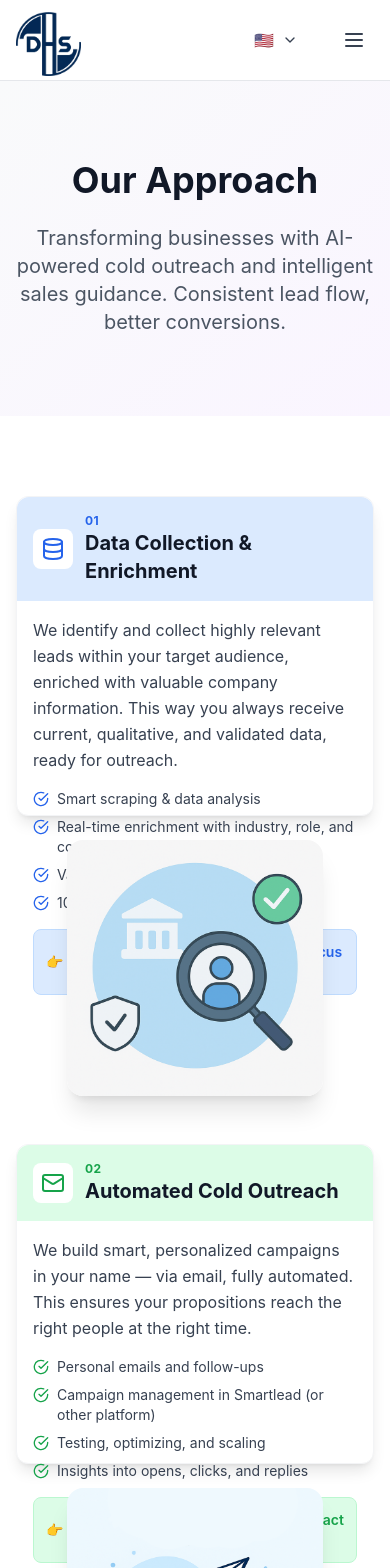
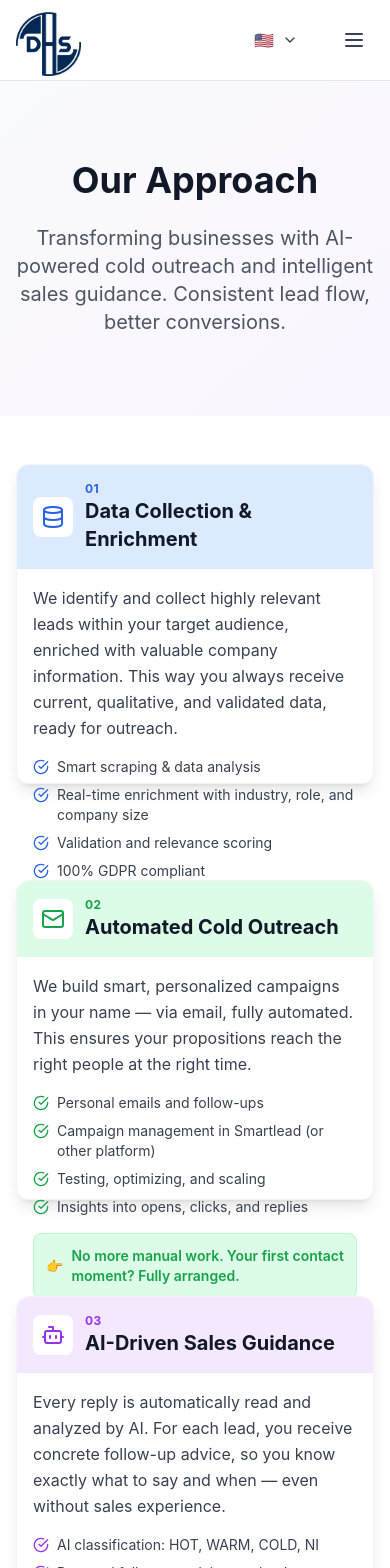
Before and after one commit to paulpuntacana/dhs, a React (Vite) app: page /approach in a window 390 px wide. Shown: the top 1568 px of the page. Built offline with nearby package versions, Linux system fonts and the light colour scheme.

Commit message:
Optimize mobile layout: hide infographics on mobile, improve spacing and add better Dutch CTA text

```diff
--- a/src/pages/Approach.tsx
+++ b/src/pages/Approach.tsx
@@ -50,7 +50,7 @@ const Services: React.FC = () => {
         t('services.guidance.feature3'),
         t('services.guidance.feature4')
       ],
-      cta: t('services.guidance.cta'),
+      cta: language === 'nl' ? 'Niet alleen leads — maar ook de juiste woorden om ze binnen te halen.' : t('services.guidance.cta'),
       icon: Bot,
       color: 'purple'
     },
@@ -317,9 +317,9 @@ const Services: React.FC = () => {
       </section>
 
       {/* Timeline Services */}
-      <section className="py-20 bg-white">
+      <section className="pt-12 pb-20 bg-white">
         <div className="max-w-6xl mx-auto px-4 sm:px-6 lg:px-8">
-          <div className="space-y-12">
+          <div className="space-y-24">
             {services.map((service, index) => (
               <AnimatedSection
                 key={index}
@@ -379,12 +379,12 @@ const Services: React.FC = () => {
                   </div>
 
                   {/* Infographic side */}
-                  <div className="flex-shrink-0 w-full lg:w-auto flex justify-center">
+                  <div className="hidden lg:flex flex-shrink-0 w-full lg:w-auto justify-center">
                     <div className="relative group">
                       <img
                         src={`/images/step${index + 1}.png`}
                         alt={service.title}
-                        className="w-64 h-64 sm:w-72 sm:h-72 lg:w-80 lg:h-80 object-cover rounded-2xl shadow-xl group-hover:shadow-2xl transition-all duration-300 group-hover:scale-105"
+                        className="w-80 h-80 object-cover rounded-2xl shadow-xl group-hover:shadow-2xl transition-all duration-300 group-hover:scale-105"
                       />
                       <div className="absolute inset-0 bg-gradient-to-t from-black/10 to-transparent rounded-2xl opacity-0 group-hover:opacity-100 transition-opacity duration-300"></div>
                     </div>
```
